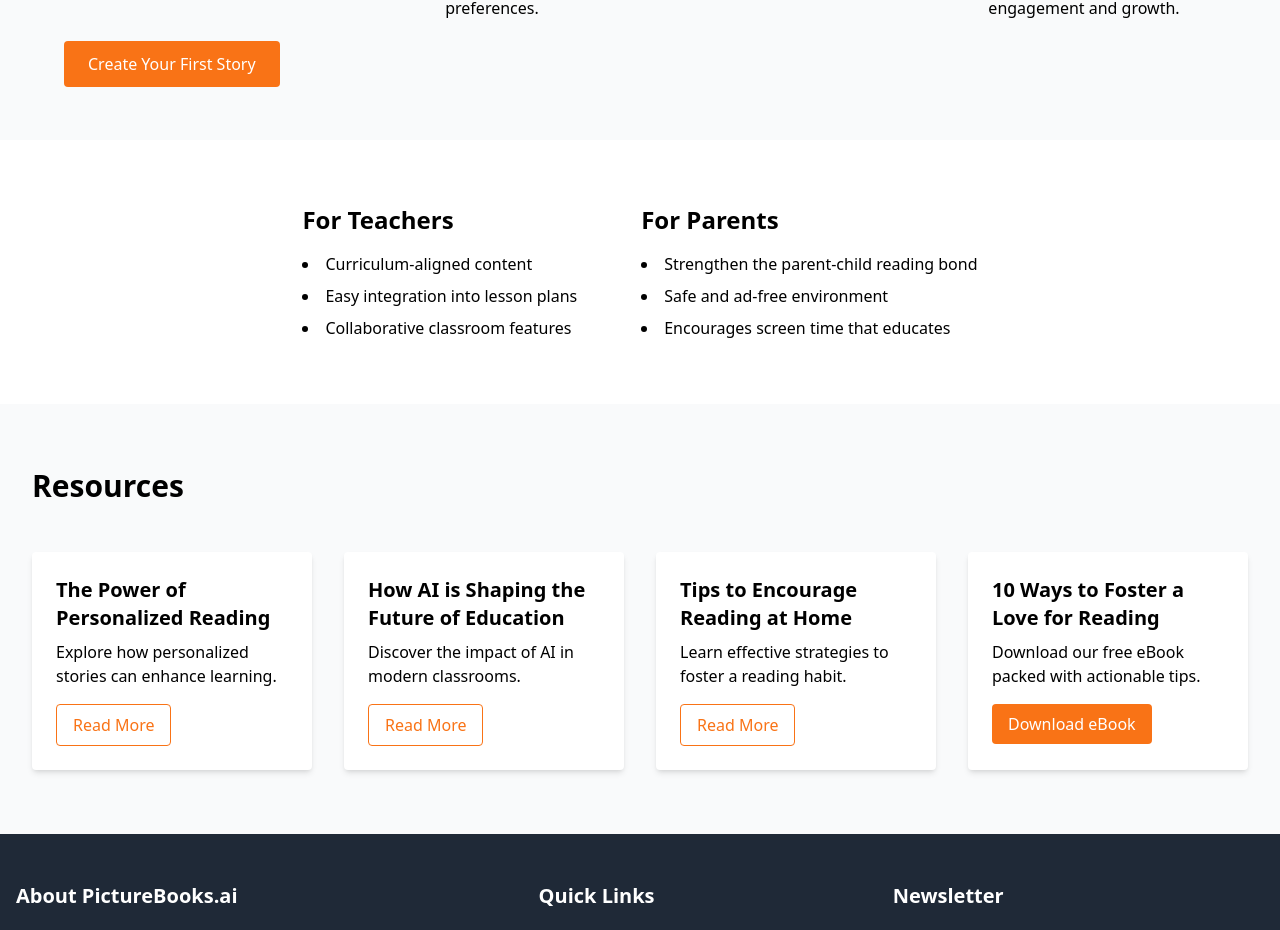
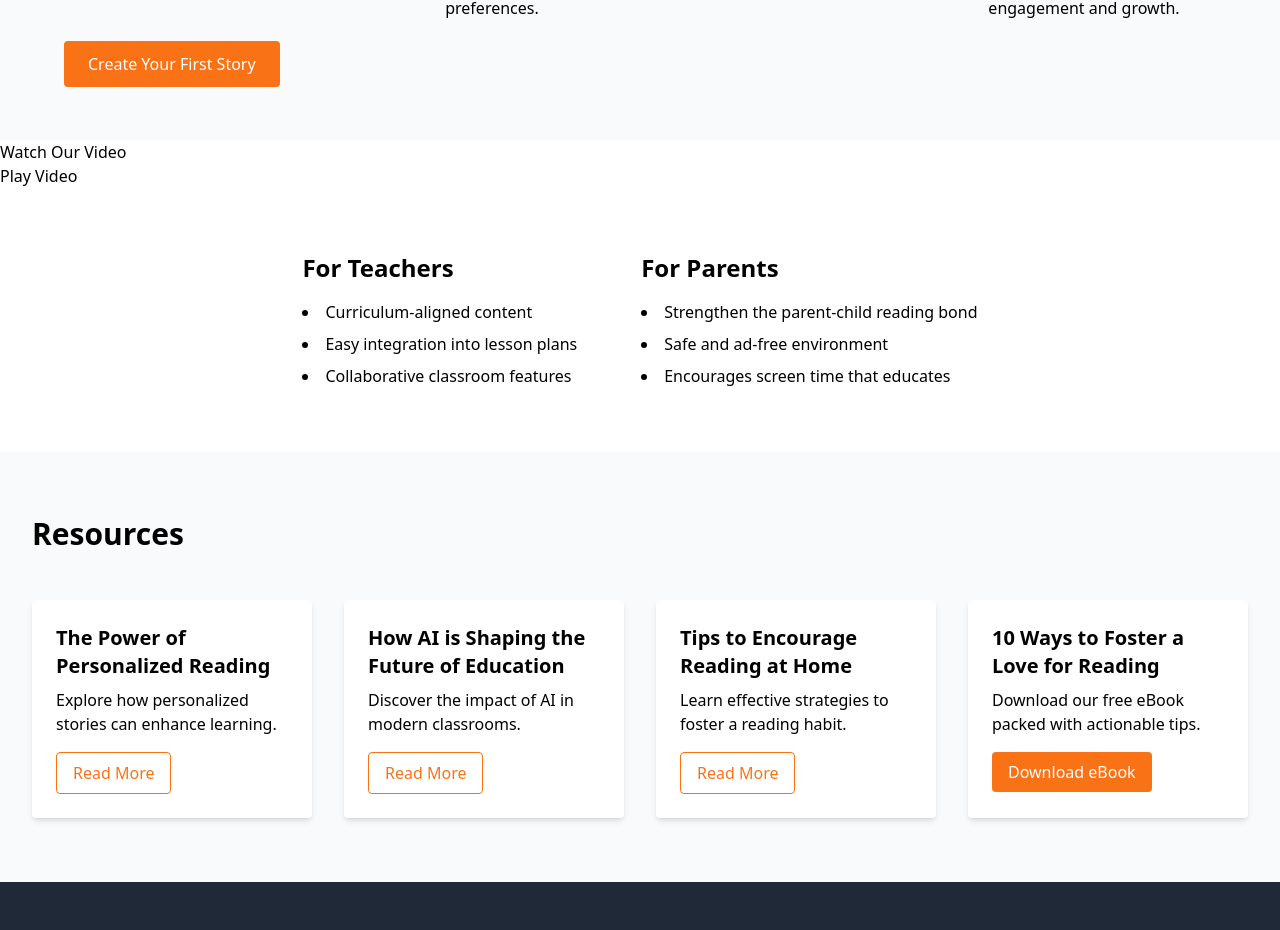
Before and after one commit to mister-bee/picturebooks-landing, a Next.js app: page / in a window 1280 px wide. Shown: the part 2014-2944 px from the top of the page. Built offline with nearby package versions, Linux system fonts and the light colour scheme.

Commit message:
added video

```diff
--- /dev/null
+++ b/app/components/VideoSection.tsx
@@ -0,0 +1,28 @@
+"use client";
+
+import React, { useState } from "react";
+
+const VideoSection: React.FC = () => {
+  const [isPlaying, setIsPlaying] = useState(false);
+
+  const handleClick = () => {
+    setIsPlaying(true);
+  };
+
+  return (
+    <section className="video-section">
+      <h2>Watch Our Video</h2>
+      {!isPlaying ? (
+        <button onClick={handleClick}>Play Video</button>
+      ) : (
+        <video controls autoPlay playsInline>
+          <source src="/videos/podcast1.mp4" type="video/mp4" />
+          <source src="/videos/podcast1.webm" type="video/webm" />
+          Your browser does not support the video tag.
+        </video>
+      )}
+    </section>
+  );
+};
+
+export default VideoSection;
--- a/app/page.tsx
+++ b/app/page.tsx
@@ -7,6 +7,7 @@ import ValueProposition from "./components/ValueProposition";
 import Features from "./components/Features";
 import Testimonials from "./components/Testimonials";
 import HowItWorks from "./components/HowItWorks";
+import VideoSection from "./components/VideoSection"; // Add this line
 import AdditionalBenefits from "./components/AdditionalBenefits";
 import Resources from "./components/Resources";
 import Footer from "./components/Footer";
@@ -20,6 +21,7 @@ export default function HomePage() {
       <Features />
       <Testimonials />
       <HowItWorks />
+      <VideoSection /> {/* Add this line */}
       <AdditionalBenefits />
       <Resources />
       <Footer />
```
Also changed, not shown: 1 other file (tests, documents, lock files or other folders).
